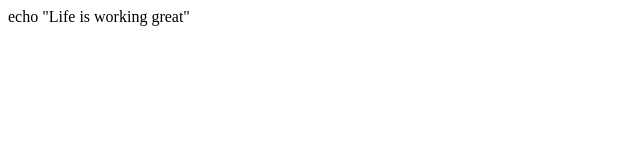
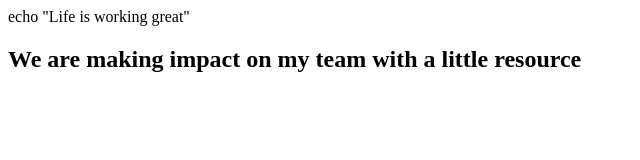
Before and after one commit to vnjude/Archer-repo, a plain HTML site: page index.html in a window 1280 px wide. Shown: the whole page, without its empty margins (0-640 px from the left). Drawn offline with Linux system fonts and the light colour scheme.

Commit message:
second commit

```diff
--- a/index.html
+++ b/index.html
@@ -1 +1,5 @@
 echo "Life is working great"
+<html>
+    <h2> We are making impact on my team with a little resource </h2>
+
+</html>
```
